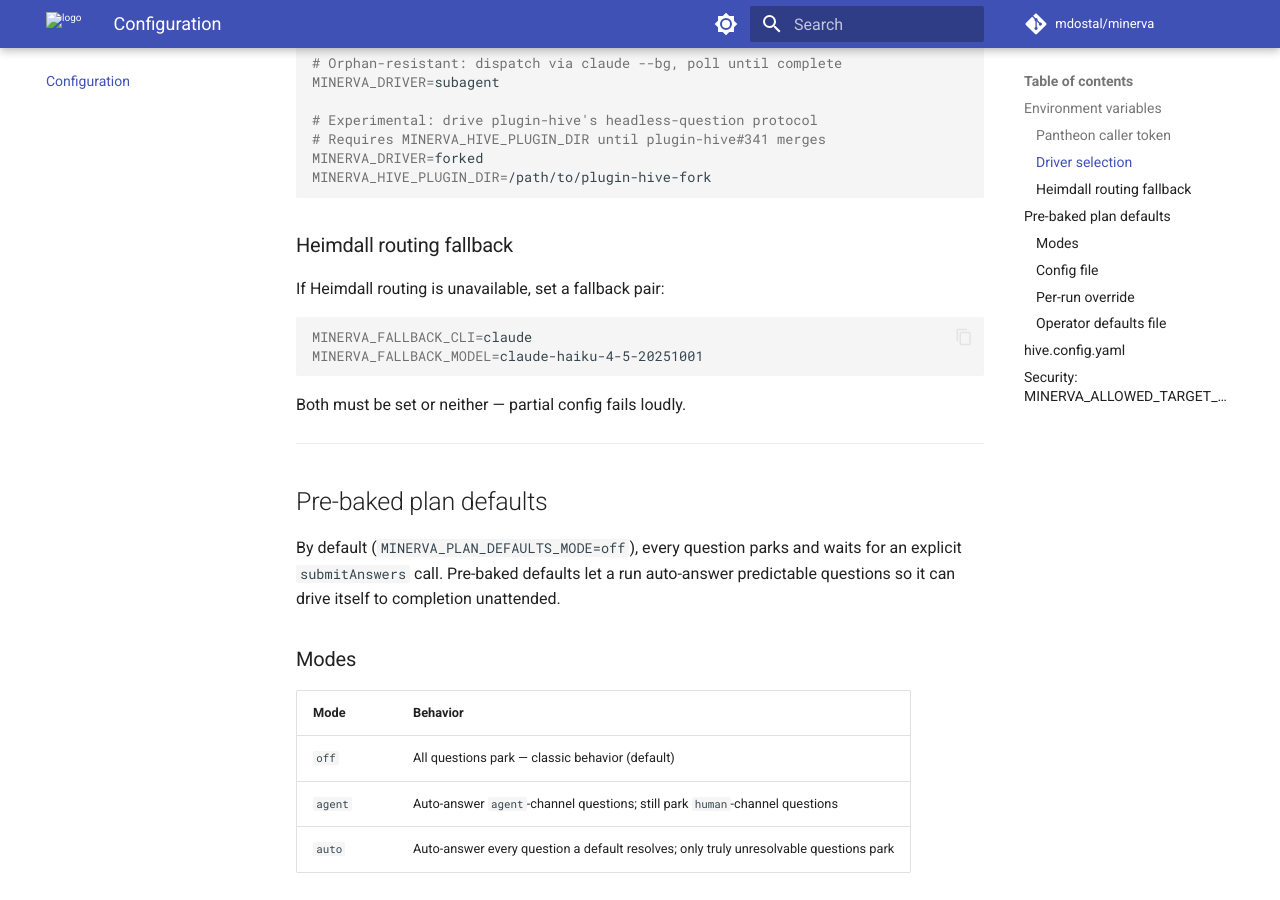
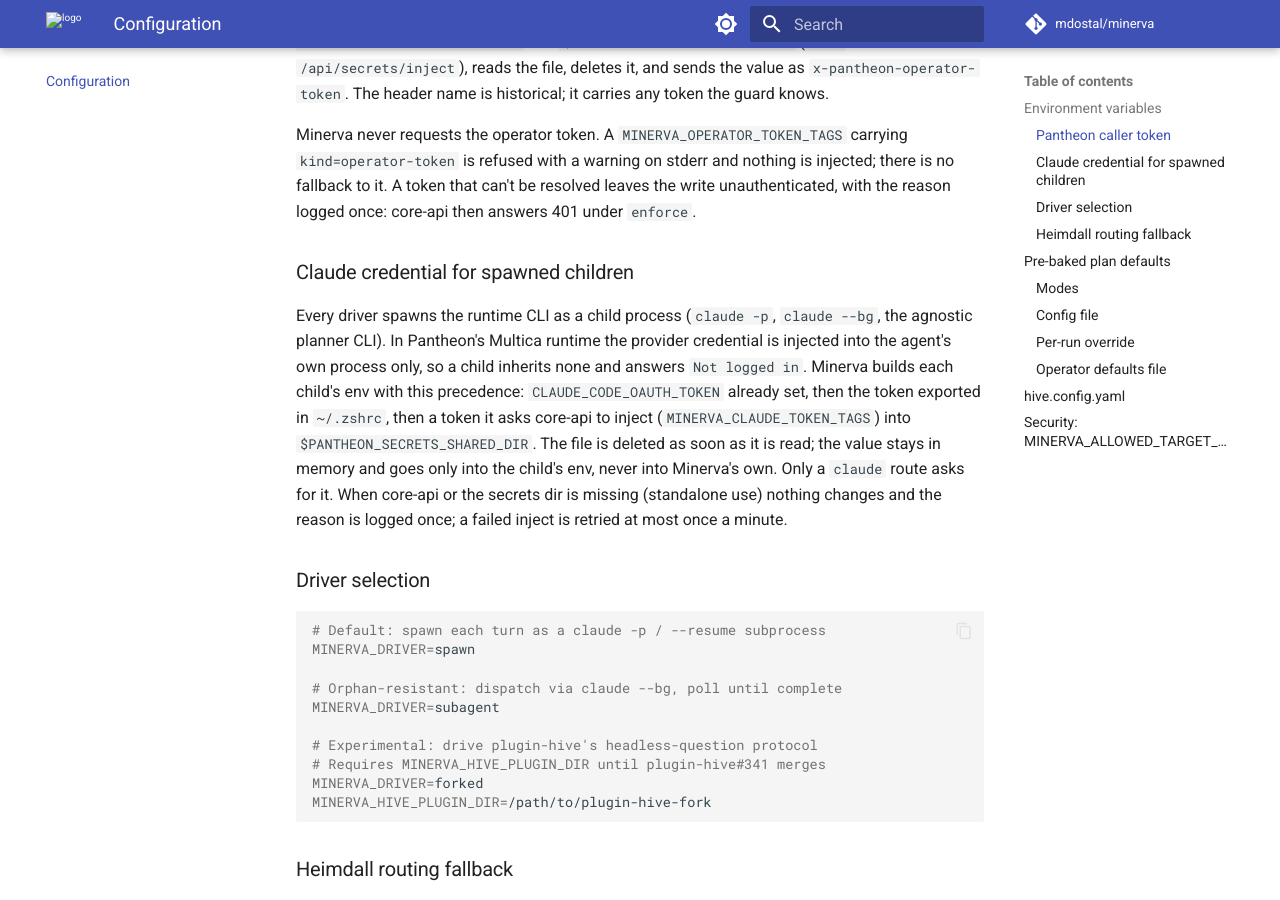
Before and after one commit to mdostal/minerva, an MkDocs documentation site: the page built from mkdocs_docs/configuration.md, in a window 1280 px wide and 900 px high, scrolled down 2143 px. Built offline with MkDocs 1.6.1 and Material for MkDocs 9.7.7, drawn with Linux system fonts in a browser that asks for light colours; comment, search, counter and statistics services are not loaded; some of the changed text lies outside the part shown.

Commit message:
Document the Claude credential for spawned children (PANT-1169)
Pantheon-Agent: minerva-dev (e51a115c-6181-4f59-bb01-b4c77206c6fd)
Co-Authored-By: Claude Opus 5.5 <noreply@anthropic.com>
Co-authored-by: multica-agent <github@multica.ai>

```diff
--- a/mkdocs_docs/configuration.md
+++ b/mkdocs_docs/configuration.md
@@ -15,6 +15,8 @@
 | `MINERVA_OPERATOR_TOKEN_TAGS` | Portunus tag selector of Minerva's own caller token, sent as `x-pantheon-operator-token` on every core-api write (see [Pantheon caller token](#pantheon-caller-token)). Never the operator token. | `provider=pantheon,kind=caller-token,caller=runtime-agent` |
 | `PANTHEON_SECRETS_SHARED_DIR` | Secrets dir core-api injects that token into; in Pantheon, the runtime's own dir | `/pantheon-secrets` |
 | `MINERVA_OPERATOR_TOKEN_INJECT` | `off` skips the token inject (the test suite sets it) | unset |
+| `MINERVA_CLAUDE_TOKEN_TAGS` | Portunus tag selector of the Claude credential handed to spawned `claude` children when neither `CLAUDE_CODE_OAUTH_TOKEN` nor `~/.zshrc` provides one (see [Claude credential for spawned children](#claude-credential-for-spawned-children)). Injected via `POST /api/secrets/inject` once per process, read, deleted; the value goes only into the child's env. Unresolvable: the child spawns as before and the reason is logged once | `$MULTICA_RUNTIME_CLAUDE_TOKEN_TAGS`, else `provider=anthropic,project=ffevents` |
+| `MINERVA_CLAUDE_CREDENTIAL_INJECT` | `off` skips the Claude credential inject (the test suite sets it) | unset |
 | `MINERVA_PLAN_DEFAULTS` | Path to a plan-defaults YAML/JSON config file | unset |
 | `MINERVA_PLAN_DEFAULTS_MODE` | Quick mode switch: `off`, `agent`, or `auto` | `off` |
 | `MINERVA_HIVE_PLUGIN_DIR` | Path to a local `plugin-hive-fork` checkout — required for `MINERVA_DRIVER=forked` until plugin-hive#341 merges | unset |
@@ -38,6 +40,18 @@ Minerva never requests the operator token. A `MINERVA_OPERATOR_TOKEN_TAGS` carry
 `kind=operator-token` is refused with a warning on stderr and nothing is injected; there is no
 fallback to it. A token that can't be resolved leaves the write unauthenticated, with the reason
 logged once: core-api then answers 401 under `enforce`.
+
+### Claude credential for spawned children
+
+Every driver spawns the runtime CLI as a child process (`claude -p`, `claude --bg`, the agnostic
+planner CLI). In Pantheon's Multica runtime the provider credential is injected into the agent's
+own process only, so a child inherits none and answers `Not logged in`. Minerva builds each
+child's env with this precedence: `CLAUDE_CODE_OAUTH_TOKEN` already set, then the token exported in
+`~/.zshrc`, then a token it asks core-api to inject (`MINERVA_CLAUDE_TOKEN_TAGS`) into
+`$PANTHEON_SECRETS_SHARED_DIR`. The file is deleted as soon as it is read; the value stays in memory
+and goes only into the child's env, never into Minerva's own. Only a `claude` route asks for it.
+When core-api or the secrets dir is missing (standalone use) nothing changes and the reason is
+logged once; a failed inject is retried at most once a minute.
 
 ### Driver selection
 
```
Also changed, not shown: CHANGELOG.md (+7 -0 lines), README.md (+2 -0 lines).
